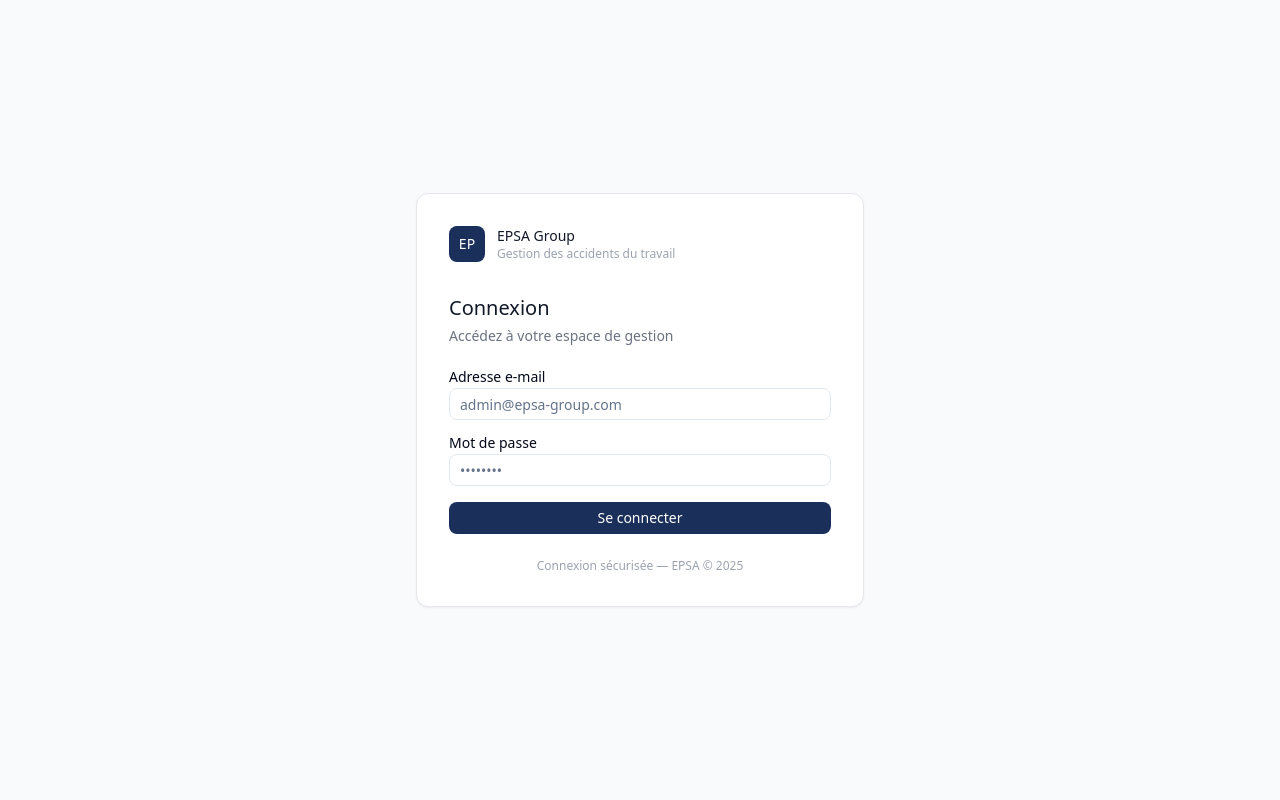
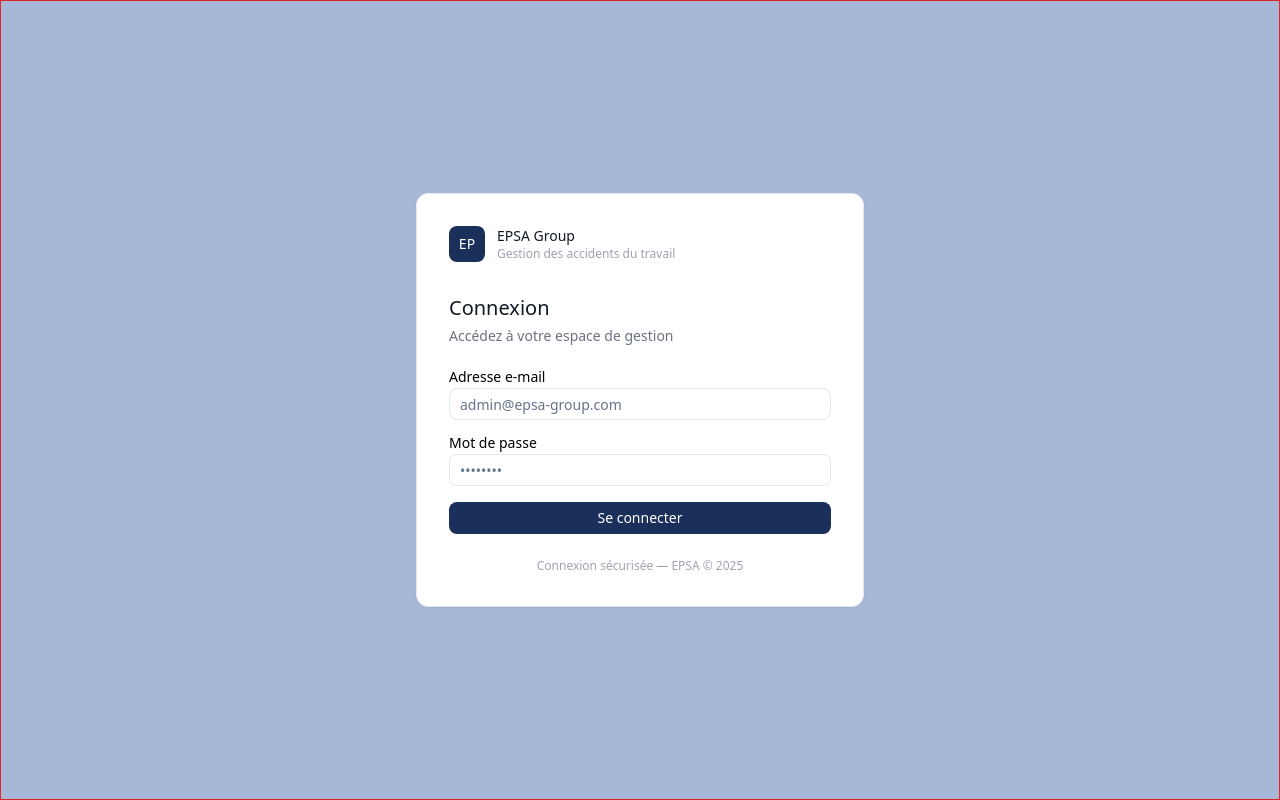
Before and after one commit to guelate/epsa-app, a React (Vite) app in the folder epsa-front/: page /login in a window 1280 px wide. Built offline with nearby package versions, Linux system fonts and the light colour scheme.

Commit message:
feat(front) fix issues

```diff
--- a/epsa-front/src/App.css
+++ b/epsa-front/src/App.css
@@ -1,4 +1,4 @@
-.counter {
+/* .counter {
   font-size: 16px;
   padding: 5px 10px;
   border-radius: 5px;
@@ -16,6 +16,7 @@
     outline-offset: 2px;
   }
 }
+
 
 .hero {
   position: relative;
@@ -181,4 +182,4 @@
     right: 0;
     border-right-color: var(--border);
   }
-}
+} */
--- a/epsa-front/src/index.css
+++ b/epsa-front/src/index.css
@@ -4,8 +4,8 @@
 
 @layer base {
   :root {
-    --background: 0 0% 100%;
-    --foreground: 222.2 84% 4.9%;
+    /* --background: 0 0% 100%; */
+    --background: 220 39% 75%;
     --card: 0 0% 100%;
     --card-foreground: 222.2 84% 4.9%;
     --popover: 0 0% 100%;
@@ -53,6 +53,7 @@
   }
 
   body {
+    /* @apply bg-gray-400 text-foreground; */
     @apply bg-background text-foreground;
   }
 }
--- a/epsa-front/src/pages/Login.tsx
+++ b/epsa-front/src/pages/Login.tsx
@@ -33,7 +33,7 @@
   }
 
   return (
-    <div className="min-h-screen bg-gray-50 flex items-center justify-center">
+    <div className="min-h-screen  flex items-center justify-center border border-red-600">
       <div className="bg-white border border-gray-200 rounded-xl p-8 w-full max-w-md shadow-sm">
 
         {/* Logo */}
```
